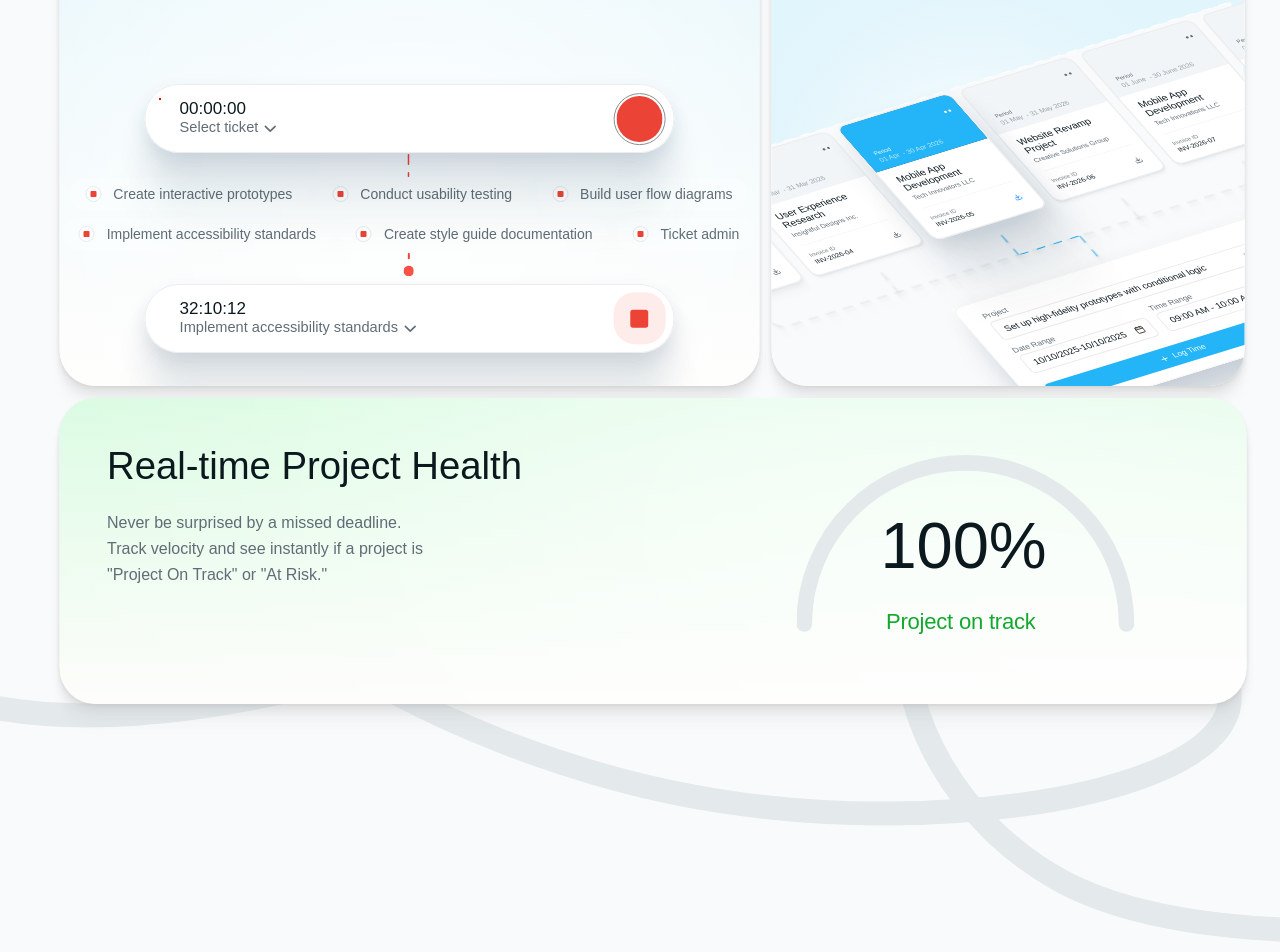
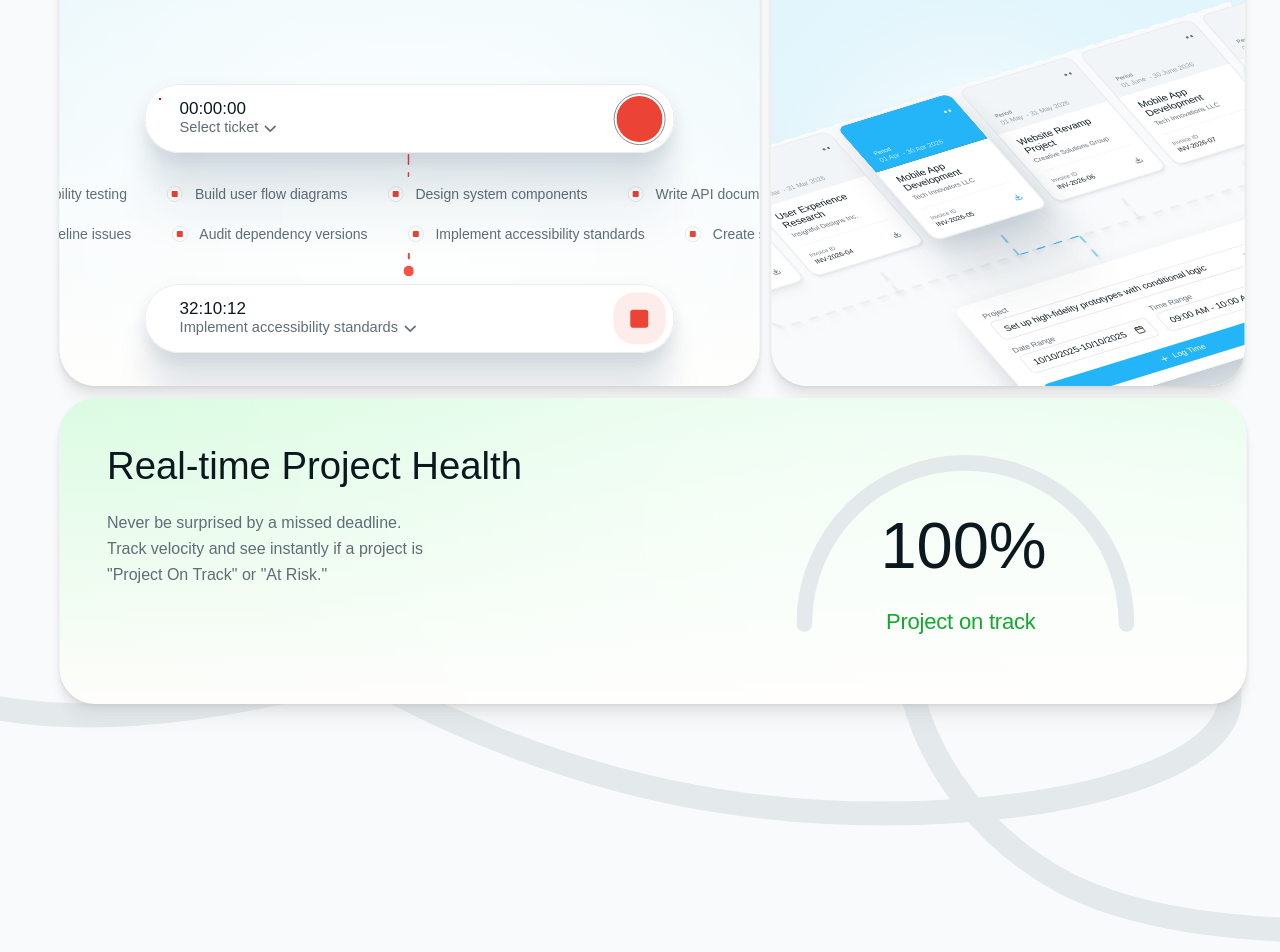
Before and after one commit to continuum-zar/continuum-landing-page, a React (Vite) app: page / in a window 1280 px wide. Shown: the part 1696-2648 px from the top of the page. Built offline with nearby package versions, Linux system fonts and the light colour scheme; no server answers; a web font is replaced by a local one.

Commit message:
feat(animation) : added animations for frictionless time logging div

```diff
--- a/src/index.css
+++ b/src/index.css
@@ -17,3 +17,12 @@ body {
   font-family: 'Sarina', sans-serif;
   font-weight: 400;
 }
+
+@keyframes marquee-left {
+  0% { transform: translateX(0); }
+  100% { transform: translateX(-50%); }
+}
+@keyframes marquee-right {
+  0% { transform: translateX(-50%); }
+  100% { transform: translateX(0); }
+}
--- a/src/pages/LandingPage.tsx
+++ b/src/pages/LandingPage.tsx
@@ -563,13 +563,35 @@ export default function LandingPage() {
             </div>
           </div>
           <div className="absolute h-[268.501px] left-1/2 -translate-x-1/2 top-[262px] w-[750px]">
-            <div className="absolute flex flex-wrap justify-center gap-[8px] items-center left-1/2 -translate-x-1/2 top-[94px] w-[750px]">
+            <div className="absolute flex flex-col gap-[8px] left-1/2 -translate-x-1/2 top-[94px] w-[750px] overflow-hidden">
+              <div className="flex w-max gap-[8px]" style={{ animation: "marquee-left 30s linear infinite" }}>
+                {[...Array(2)].map((_, i) => (
+                  <div key={i} className="flex gap-[8px] shrink-0">
                     <BackgroundImageAndText text="Create interactive prototypes" />
                     <BackgroundImageAndText text="Conduct usability testing" />
                     <BackgroundImageAndText text="Build user flow diagrams" />
+                    <BackgroundImageAndText text="Design system components" />
+                    <BackgroundImageAndText text="Write API documentation" />
+                    <BackgroundImageAndText text="Review pull requests" />
+                    <BackgroundImageAndText text="Run regression tests" />
+                    <BackgroundImageAndText text="Refactor legacy modules" />
+                  </div>
+                ))}
+              </div>
+              <div className="flex w-max gap-[8px]" style={{ animation: "marquee-right 30s linear infinite" }}>
+                {[...Array(2)].map((_, i) => (
+                  <div key={i} className="flex gap-[8px] shrink-0">
                     <BackgroundImageAndText text="Implement accessibility standards" />
                     <BackgroundImageAndText text="Create style guide documentation" />
                     <BackgroundImageAndText text="Ticket admin" />
+                    <BackgroundImageAndText text="Sprint retrospective notes" />
+                    <BackgroundImageAndText text="Deploy staging builds" />
+                    <BackgroundImageAndText text="Update project roadmap" />
+                    <BackgroundImageAndText text="Fix CI pipeline issues" />
+                    <BackgroundImageAndText text="Audit dependency versions" />
+                  </div>
+                ))}
+              </div>
             </div>
             <div className="-translate-x-1/2 absolute h-[21px] left-[calc(50%-0.5px)] top-[71px] w-0">
               <div className="absolute inset-[-4.76%_-1px]">
--- a/src/pages/LandingPageMobile.tsx
+++ b/src/pages/LandingPageMobile.tsx
@@ -251,123 +251,57 @@ function Frame118() {
   );
 }
 
-function Frame137() {
-  return (
-    <div className="content-stretch flex items-center relative shrink-0">
-      <div className="-translate-x-1/2 -translate-y-1/2 absolute bg-[#eb4335] left-1/2 mix-blend-color-burn rounded-[5.064px] size-[10.128px] top-1/2" />
-      <div className="bg-[#eb4335] rounded-[1264.692px] shrink-0 size-[2.532px]" />
-    </div>
-  );
-}
-
-function Frame113() {
+function MobileTag({ text }: { text: string }) {
   return (
     <div className="bg-[rgba(255,255,255,0.2)] content-stretch flex gap-[7.596px] items-center px-[10.128px] py-[5.064px] relative rounded-[62.665px] shrink-0">
-      <Frame137 />
-      <p className="font-['Satoshi:Medium',sans-serif] leading-[normal] not-italic relative shrink-0 text-[#606d76] text-[8.862px] whitespace-nowrap">Create interactive prototypes</p>
-    </div>
-  );
-}
-
-function Frame139() {
-  return (
-    <div className="content-stretch flex items-center relative shrink-0">
-      <div className="-translate-x-1/2 -translate-y-1/2 absolute bg-[#eb4335] left-1/2 mix-blend-color-burn rounded-[5.064px] size-[10.128px] top-1/2" />
-      <div className="bg-[#eb4335] rounded-[1264.692px] shrink-0 size-[2.532px]" />
-    </div>
-  );
-}
-
-function Frame135() {
-  return (
-    <div className="bg-[rgba(255,255,255,0.2)] content-stretch flex gap-[7.596px] items-center px-[10.128px] py-[5.064px] relative rounded-[62.665px] shrink-0">
-      <Frame139 />
-      <p className="font-['Satoshi:Medium',sans-serif] leading-[normal] not-italic relative shrink-0 text-[#606d76] text-[8.862px] whitespace-nowrap">Conduct usability testing</p>
-    </div>
-  );
-}
-
-function Frame141() {
-  return (
-    <div className="content-stretch flex items-center relative shrink-0">
-      <div className="-translate-x-1/2 -translate-y-1/2 absolute bg-[#eb4335] left-1/2 mix-blend-color-burn rounded-[5.064px] size-[10.128px] top-1/2" />
-      <div className="bg-[#eb4335] rounded-[1264.692px] shrink-0 size-[2.532px]" />
-    </div>
-  );
-}
-
-function Frame140() {
-  return (
-    <div className="bg-[rgba(255,255,255,0.2)] content-stretch flex gap-[7.596px] items-center px-[10.128px] py-[5.064px] relative rounded-[62.665px] shrink-0">
-      <Frame141 />
-      <p className="font-['Satoshi:Medium',sans-serif] leading-[normal] not-italic relative shrink-0 text-[#606d76] text-[8.862px] whitespace-nowrap">Build user flow diagrams</p>
-    </div>
-  );
-}
-
-function Frame143() {
-  return (
-    <div className="content-stretch flex items-center relative shrink-0">
-      <div className="-translate-x-1/2 -translate-y-1/2 absolute bg-[#eb4335] left-1/2 mix-blend-color-burn rounded-[5.064px] size-[10.128px] top-1/2" />
-      <div className="bg-[#eb4335] rounded-[1264.692px] shrink-0 size-[2.532px]" />
-    </div>
-  );
-}
-
-function Frame142() {
-  return (
-    <div className="bg-[rgba(255,255,255,0.2)] content-stretch flex gap-[7.596px] items-center px-[10.128px] py-[5.064px] relative rounded-[62.665px] shrink-0">
-      <Frame143 />
-      <p className="font-['Satoshi:Medium',sans-serif] leading-[normal] not-italic relative shrink-0 text-[#606d76] text-[8.862px] whitespace-nowrap">Implement accessibility standards</p>
-    </div>
-  );
-}
-
-function Frame145() {
-  return (
-    <div className="content-stretch flex items-center relative shrink-0">
-      <div className="-translate-x-1/2 -translate-y-1/2 absolute bg-[#eb4335] left-1/2 mix-blend-color-burn rounded-[5.064px] size-[10.128px] top-1/2" />
-      <div className="bg-[#eb4335] rounded-[1264.692px] shrink-0 size-[2.532px]" />
-    </div>
-  );
-}
-
-function Frame144() {
-  return (
-    <div className="bg-[rgba(255,255,255,0.2)] content-stretch flex gap-[7.596px] items-center px-[10.128px] py-[5.064px] relative rounded-[62.665px] shrink-0">
-      <Frame145 />
-      <p className="font-['Satoshi:Medium',sans-serif] leading-[normal] not-italic relative shrink-0 text-[#606d76] text-[8.862px] whitespace-nowrap">Create style guide documentation</p>
-    </div>
-  );
-}
-
-function Frame147() {
-  return (
-    <div className="content-stretch flex items-center relative shrink-0">
-      <div className="-translate-x-1/2 -translate-y-1/2 absolute bg-[#eb4335] left-1/2 mix-blend-color-burn rounded-[5.064px] size-[10.128px] top-1/2" />
-      <div className="bg-[#eb4335] rounded-[1264.692px] shrink-0 size-[2.532px]" />
-    </div>
-  );
-}
-
-function Frame146() {
-  return (
-    <div className="bg-[rgba(255,255,255,0.2)] content-stretch flex gap-[7.596px] items-center px-[10.128px] py-[5.064px] relative rounded-[62.665px] shrink-0">
-      <Frame147 />
-      <p className="font-['Satoshi:Medium',sans-serif] leading-[normal] not-italic relative shrink-0 text-[#606d76] text-[8.862px] whitespace-nowrap">Ticket admin</p>
-    </div>
-  );
-}
+      <div className="content-stretch flex items-center relative shrink-0">
+        <div className="-translate-x-1/2 -translate-y-1/2 absolute bg-[#eb4335] left-1/2 mix-blend-color-burn rounded-[5.064px] size-[10.128px] top-1/2" />
+        <div className="bg-[#eb4335] rounded-[1264.692px] shrink-0 size-[2.532px]" />
+      </div>
+      <p className="font-['Satoshi:Medium',sans-serif] leading-[normal] not-italic relative shrink-0 text-[#606d76] text-[8.862px] whitespace-nowrap">{text}</p>
+    </div>
+  );
+}
+
+const mobileTopRow = [
+  "Create interactive prototypes",
+  "Conduct usability testing",
+  "Build user flow diagrams",
+  "Design system components",
+  "Write API documentation",
+  "Review pull requests",
+  "Run regression tests",
+  "Refactor legacy modules",
+];
+
+const mobileBottomRow = [
+  "Implement accessibility standards",
+  "Create style guide documentation",
+  "Ticket admin",
+  "Sprint retrospective notes",
+  "Deploy staging builds",
+  "Update project roadmap",
+  "Fix CI pipeline issues",
+  "Audit dependency versions",
+];
 
 function Frame138() {
   return (
-    <div className="absolute content-center flex flex-wrap gap-[3.164893627166748px_3.165px] items-center left-0 top-[59.5px] w-[422.197px]">
-      <Frame113 />
-      <Frame135 />
-      <Frame140 />
-      <Frame142 />
-      <Frame144 />
-      <Frame146 />
+    <div className="absolute flex flex-col gap-[3.165px] left-0 top-[59.5px] w-full overflow-hidden">
+      <div className="flex w-max gap-[3.165px]" style={{ animation: "marquee-left 25s linear infinite" }}>
+        {[...Array(2)].map((_, i) => (
+          <div key={i} className="flex gap-[3.165px] shrink-0">
+            {mobileTopRow.map((t) => <MobileTag key={t} text={t} />)}
+          </div>
+        ))}
+      </div>
+      <div className="flex w-max gap-[3.165px]" style={{ animation: "marquee-right 25s linear infinite" }}>
+        {[...Array(2)].map((_, i) => (
+          <div key={i} className="flex gap-[3.165px] shrink-0">
+            {mobileBottomRow.map((t) => <MobileTag key={t} text={t} />)}
+          </div>
+        ))}
+      </div>
     </div>
   );
 }
```
Lines whose indentation alone changed are shown as unchanged.
